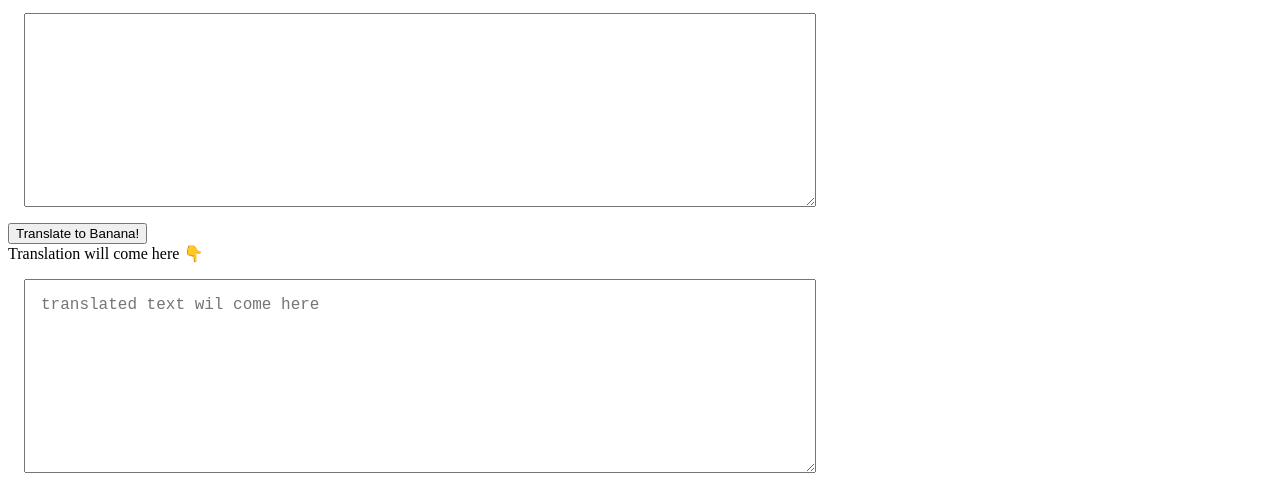
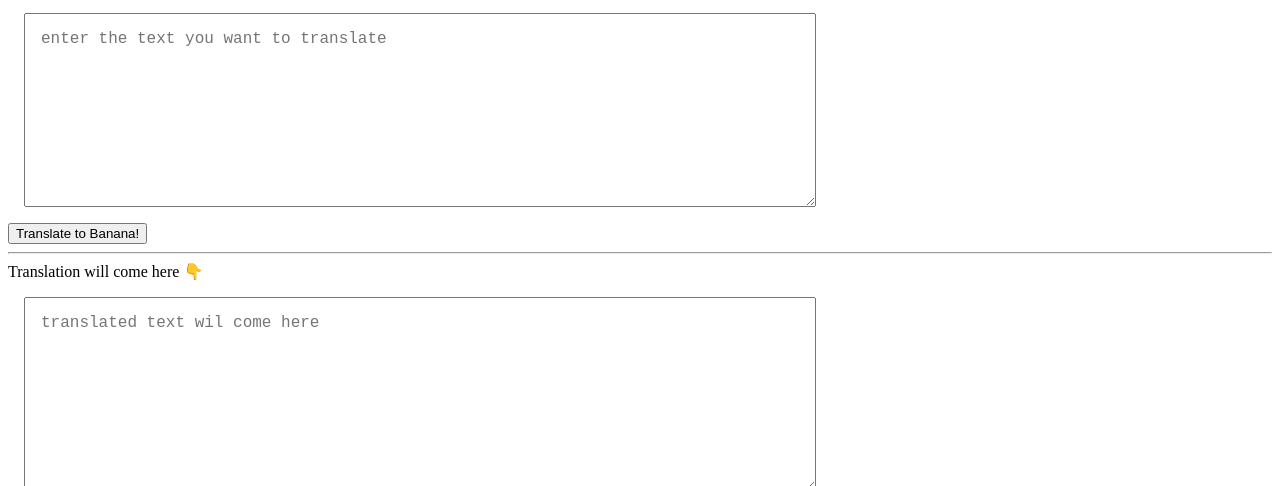
Before and after one commit to Muneeb2017/banana-speak-trans, a plain HTML site: page index.html in a window 1280 px wide. Shown: the part 80-566 px from the top of the page. Drawn offline with Linux system fonts and the light colour scheme.

Commit message:
index.html

```diff
--- a/index.html
+++ b/index.html
@@ -12,9 +12,10 @@
         banana talk </div>
     </nav>
 
-    <textarea id="translate-input" style="padding:1rem; font-size:large ;" placeholder ="Put your text here to translate"> </textarea>
+       <textarea id="translate-input" style="padding:1rem;font-size:large;" placeholder="enter the text you want to translate"></textarea>
 
         <button id="translate-button"> Translate to Banana!</button>
+        <hr>
 
         <div> Translation will come here 👇</div>
 
```
